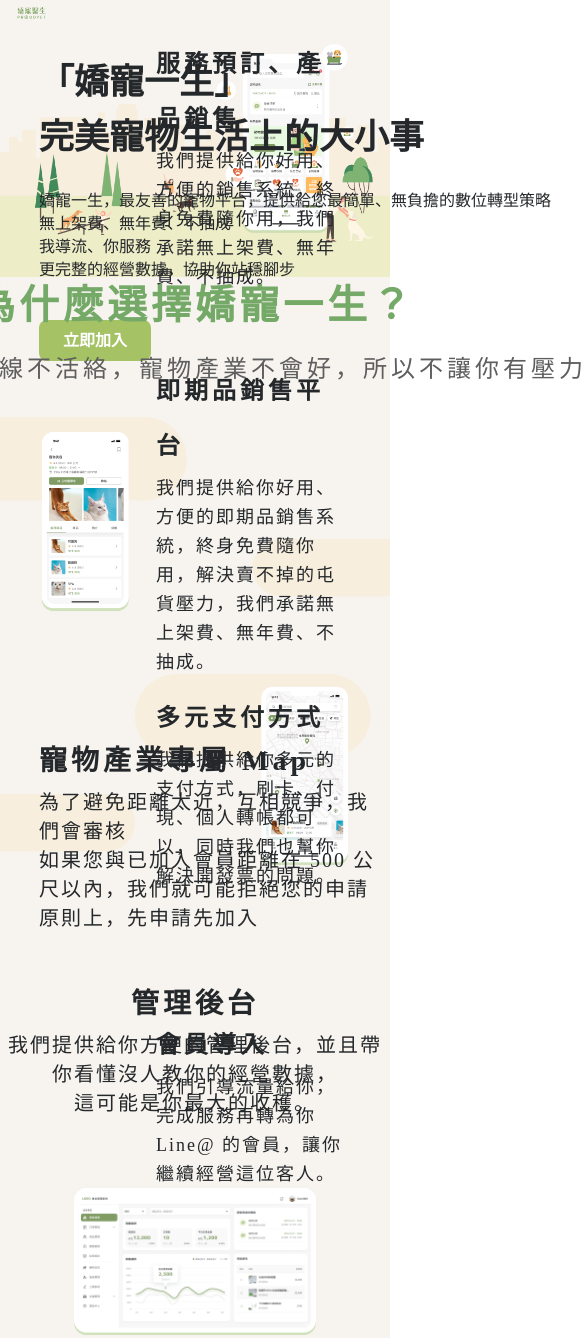
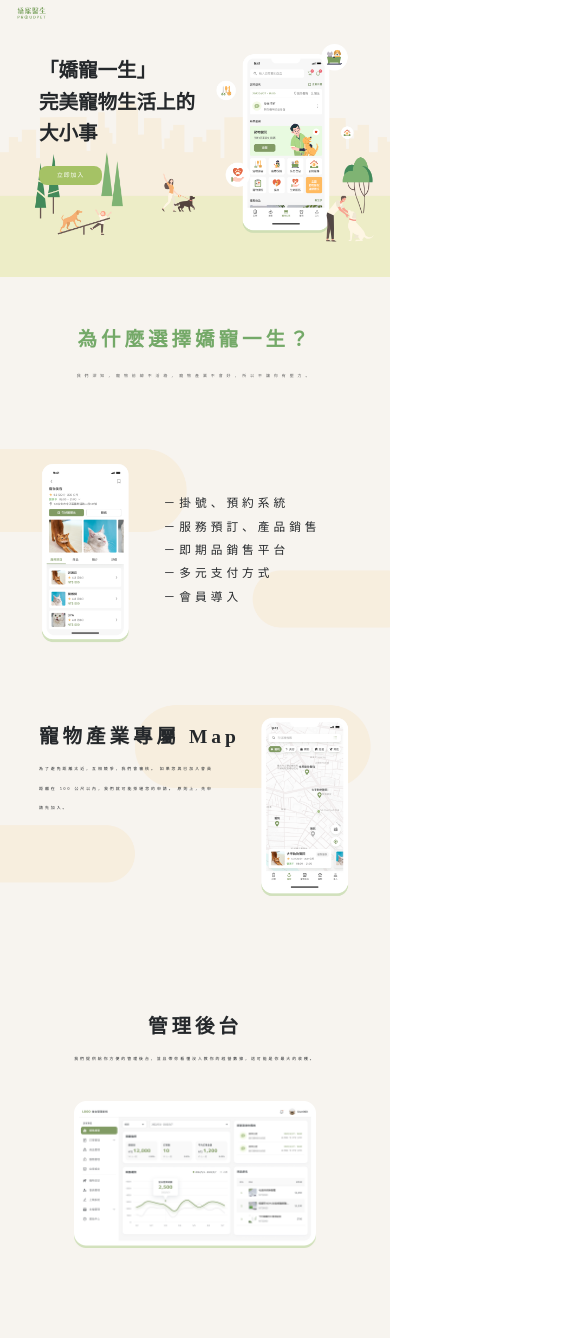
Before and after one commit to Gamma-Frontend/proudpet-landing-page, a website: page index.html in a window 390 px wide. Shown: the top 1338 px of the page, 585 px wide, since content can reach past the window. Drawn offline with nearby package versions, Linux system fonts and the light colour scheme.

Commit message:
update: RWD

```diff
--- a/index.html
+++ b/index.html
@@ -30,23 +30,23 @@
         <img class="background-image" src="assets/bg_01_x2.png" alt="">
         <div class="text-box">
           <div>
-            <h3>掛號、預約系統</h3>
+            <h3><span>－</span>掛號、預約系統</h3>
             <p>我們提供給你好用、方便的預約系統，終身免費隨你用，讓時間運用更靈活。</p>
           </div>
           <div>
-            <h3>服務預訂、產品銷售</h3>
+            <h3><span>－</span>服務預訂、產品銷售</h3>
             <p>我們提供給你好用、方便的銷售系統，終身免費隨你用，我們承諾無上架費、無年費、不抽成。</p>
           </div>
           <div>
-            <h3>即期品銷售平台</h3>
+            <h3><span>－</span>即期品銷售平台</h3>
             <p>我們提供給你好用、方便的即期品銷售系統，終身免費隨你用，解決賣不掉的屯貨壓力，我們承諾無上架費、無年費、不抽成。</p>
           </div>
           <div>
-            <h3>多元支付方式</h3>
+            <h3><span>－</span>多元支付方式</h3>
             <p>我們提供給你多元的支付方式，刷卡、付現、個人轉帳都可以，同時我們也幫你解決開發票的問題。</p>
           </div>
           <div>
-            <h3>會員導入</h3>
+            <h3><span>－</span>會員導入</h3>
             <p>我們引導流量給你，完成服務再轉為你 Line@ 的會員，讓你繼續經營這位客人。</p>
           </div>
         </div>
@@ -55,16 +55,16 @@
         <img class="background-image" src="assets/bg_02_x2.png" alt="">
         <div class="text-box">
           <h3>寵物產業專屬 Map</h3>
-          <p>為了避免距離太近，互相競爭，我們會審核<br>
-            如果您與已加入會員距離在 500 公尺以內，我們就可能拒絕您的申請<br>
-            原則上，先申請先加入
+          <p>為了避免距離太近，互相競爭，我們會審核。
+            如果您與已加入會員距離在 500 公尺以內，我們就可能拒絕您的申請。
+            原則上，先申請先加入。
             </p>
         </div>
       </div>
       <div class="box-5">
         <div class="text-box">
           <h3>管理後台</h3>
-          <p>我們提供給你方便的管理後台，並且帶你看懂沒人教你的經營數據，<br>這可能是你最大的收穫。</p>
+          <p>我們提供給你方便的管理後台，並且帶你看懂沒人教你的經營數據，這可能是你最大的收穫。</p>
         </div>
         <img class="background-image" src="assets/img_backendx2.png" alt="">
       </div>
--- a/sass/abstracts/_variables.scss
+++ b/sass/abstracts/_variables.scss
@@ -19,3 +19,9 @@
 $color-green: #09B943;
 $color-red: #D80B2D;
 $color-grey: #B1B3B5;
+
+
+/// media query
+$bp-large: 63em;  // 1008px
+$bp-medium: 40em; // 640px
+$bp-small: 34.375em; // 550px
--- a/sass/pages/formpage.scss
+++ b/sass/pages/formpage.scss
@@ -37,16 +37,35 @@
 .bs-stepper {
   width: 50vw;
   padding-bottom: 100px;
+
+  @media only screen and (max-width: $bp-large) {
+    width: 70vw;
+  }
 }
 
 .bs-stepper-header {
   background-color: white;
+  width: 100%;
   margin-bottom: 24px;
   border-radius: 24px;
+
+  @media (max-width: 520px) {
+    margin: 20px 0;
+  }
 
   & .bs-stepper-circle {
     background-color: #74A968;
     margin-right: 10px;
+
+    @media only screen and (max-width: $bp-small) {
+      margin-right: 0;
+    }
+  }
+
+  & .step-trigger div {
+    @media only screen and (max-width: $bp-small) {
+      display: none;
+    }
   }
 }
 
--- a/sass/pages/homepage.scss
+++ b/sass/pages/homepage.scss
@@ -21,36 +21,49 @@
 
   & .text-box {
     position: absolute;
-    width: 630px;
     top: 20%;
     left: 10%;
     z-index: 1000;
 
     & h1 {
-      font-size: 35px;
+      font-size: 3.5vw;
       font-weight: 700;
-      line-height: 55px;
-      margin-bottom: 24px;
+      line-height: 5vw;
+      margin-bottom: 3vw;
+
+      @media only screen and (max-width: $bp-small) {
+        font-size: 5vw;
+        line-height: 8vw;
+        width: 80%;
+      }
     }
 
     & h4 {
-      font-size: 16px;
+      font-size: 1.5vw;
       font-weight: 500;
-      line-height: 23px;
-      margin-bottom: 48px;
+      line-height: 3vw;
+      margin-bottom: 6vw;
+
+      @media only screen and (max-width: $bp-small) {
+        display: none;
+      }
     }
 
     & a {
-      height: 47px;
-      width: 112px;
-      padding: 12px 24px;
+      padding: 1vw 1.6vw;
       border-radius: 8px;
       background-color: #A5C265;
       border: none;
       font-weight: 700;
-      font-size: 16px;
+      font-size: 1.5vw;
       color: white;
       cursor: pointer;
+
+      @media only screen and (max-width: $bp-small) {
+        padding: 1.6vw 4.6vw;
+        font-weight: 500;
+        letter-spacing: 1px;
+      }
 
       &:hover {
         background-color: #98b35d;
@@ -66,13 +79,17 @@
 }
 
 .box-2 {
-  height: 32vw;
+  height: 35vw;
   background-color: #F7F4EF;
   position: relative;
 
+  @media only screen and (max-width: $bp-small) {
+    height: 40vw;
+  }
+
   & .text-box {
     position: absolute;
-    width: 1000px;
+    width: 100%;
     top: 50%;
     left: 50%;
     transform: translate(-50%, -50%);
@@ -80,20 +97,31 @@
 
     & h3 {
       color: #74A968;
-      font-size: 40px;
+      font-size: 3vw;
       font-weight: 700;
       margin-bottom: 12px;
       letter-spacing: 4px;
       text-align: center;
+
+      @media only screen and (max-width: $bp-small) {
+        font-size: 5vw;
+        line-height: 8vw;
+      }
     }
 
     & p {
       font-weight: 400;
-      font-size: 24px;
-      line-height: 55px;
+      font-size: 1.5vw;
       letter-spacing: 4px;
       color: #5E5E5E;
       text-align: center;
+
+      @media only screen and (max-width: $bp-small) {
+        width: 80%;
+        margin: auto;
+        font-size: 1vw;
+        line-height: 5vw;
+      }
     }
   }
 }
@@ -112,21 +140,42 @@
     transform: translate(-20%, -50%);
     z-index: 1000;
     display: grid;
-    grid-template-rows: repeat(5, 1fr);
-    grid-row-gap: 14px;
+    grid-template-rows: repeat(5, max-content);
+    grid-row-gap: 1vw;
 
     & h3 {
-      font-size: 24px;
+      font-size: 2.2vw;
       font-weight: 700;
-      line-height: 55px;
+      line-height: 5vw;
       letter-spacing: 4px;
+
+      @media only screen and (max-width: $bp-small) {
+        font-size: 3vw;
+        font-weight: 400;
+      }
+
+      & span {
+        display: none;
+
+        @media only screen and (max-width: $bp-small) {
+          display: unset;
+        }
+      }
     }
 
     & p {
-      font-size: 18px;
+      font-size: 1.2vw;
       font-weight: 400;
-      line-height: 29px;
+      line-height: 3vw;
       letter-spacing: 2px;
+
+      @media only screen and (max-width: $bp-medium) {
+        font-size: 0.8vw;
+      }
+
+      @media only screen and (max-width: $bp-small) {
+        display: none;
+      }
     }
   }
 }
@@ -136,22 +185,39 @@
 
   & .text-box {
     position: absolute;
-    top: 40%;
+    top: 30%;
     left: 10%;
     z-index: 1000;
 
+    @media only screen and (max-width: $bp-small) {
+      top: 20%;
+    }
+
     & h3 {
-      font-size: 28px;
+      font-size: 3vw;
       font-weight: 700;
-      line-height: 55px;
+      line-height: 5vw;
       letter-spacing: 4px;
+      margin-bottom: 1vw;
+
+      @media only screen and (max-width: $bp-small) {
+        font-size: 5vw;
+        line-height: 10vw;
+      }
     }
 
     & p {
-      font-size: 20px;
+      font-size: 1.5vw;
       font-weight: 400;
-      line-height: 29px;
+      line-height: 3vw;
       letter-spacing: 2px;
+      width: 60%;
+
+      @media only screen and (max-width: $bp-small) {
+        font-size: 1vw;
+        width: 50%;
+        line-height: 5vw;
+      }
     }
   }
 }
@@ -162,22 +228,39 @@
   align-items: center;
   padding: 100px 0 0 0;
 
+
   .text-box {
     text-align: center;
-    margin-bottom: 70px;
+    margin-bottom: 8vw;
+    width: 90%;
+
+    @media only screen and (max-width: $bp-small) {
+      width: 80%;
+    }
 
     & h3 {
-      font-size: 28px;
+      font-size: 3vw;
       font-weight: 700;
-      line-height: 55px;
+      line-height: 5vw;
       letter-spacing: 4px;
+      margin-bottom: 1vw;
+
+      @media only screen and (max-width: $bp-small) {
+        font-size: 5vw;
+        line-height: 10vw;
+      }
     }
 
     & p {
-      font-size: 20px;
+      font-size: 1.5vw;
       font-weight: 400;
-      line-height: 29px;
+      line-height: 3vw;
       letter-spacing: 2px;
+
+      @media only screen and (max-width: $bp-small) {
+        font-size: 1vw;
+        line-height: 5vw;
+      }
     }
   }
 
@@ -189,6 +272,10 @@
 .box-6 {
   position: relative;
   height: 500px;
+
+  @media only screen and (max-width: $bp-small) {
+    height: 300px;
+  }
 
   & .text-box {
     position: absolute;
@@ -204,24 +291,35 @@
     & h3 {
       font-size: 2.2vw;
       font-weight: 700;
-      line-height: 55px;
+      line-height: 4vw;
       letter-spacing: 4px;
       color: white;
       margin-bottom: 1vw;
+
+      @media only screen and (max-width: $bp-small) {
+        letter-spacing: 2px;
+        margin-bottom: 2vw;
+        font-weight: 400;
+      }
     }
 
     & p {
       font-size: 1.4vw;
       font-weight: 400;
-      line-height: 29px;
+      line-height: 2vw;
       letter-spacing: 2px;
       margin-bottom: 2vw;
       color: white;
+
+      @media only screen and (max-width: $bp-small) {
+        display: none;
+      }
     }
 
     & a {
-      height: 3.2vw;
-      width: 9vw;
+      font-size: 1.4vw;
+      height: 3.8vw;
+      width: 10vw;
       display: flex;
       align-items: center;
       justify-content: center;
@@ -231,6 +329,11 @@
       font-weight: 700;
       font-size: 1.2vw;
       color: #A5C265;
+
+      @media only screen and (max-width: $bp-small) {
+        height: 5.6vw;
+        width: 22vw;
+      }
 
       &:hover {
         color: #A5C265;
```
Also changed, not shown: css/style.css.
